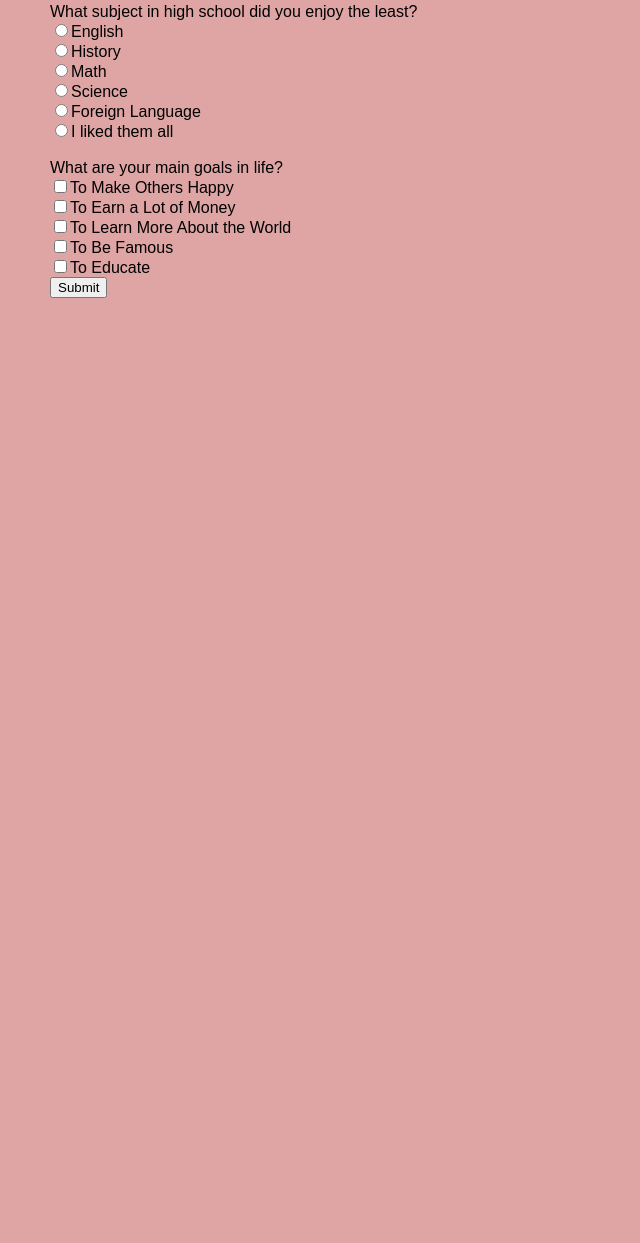
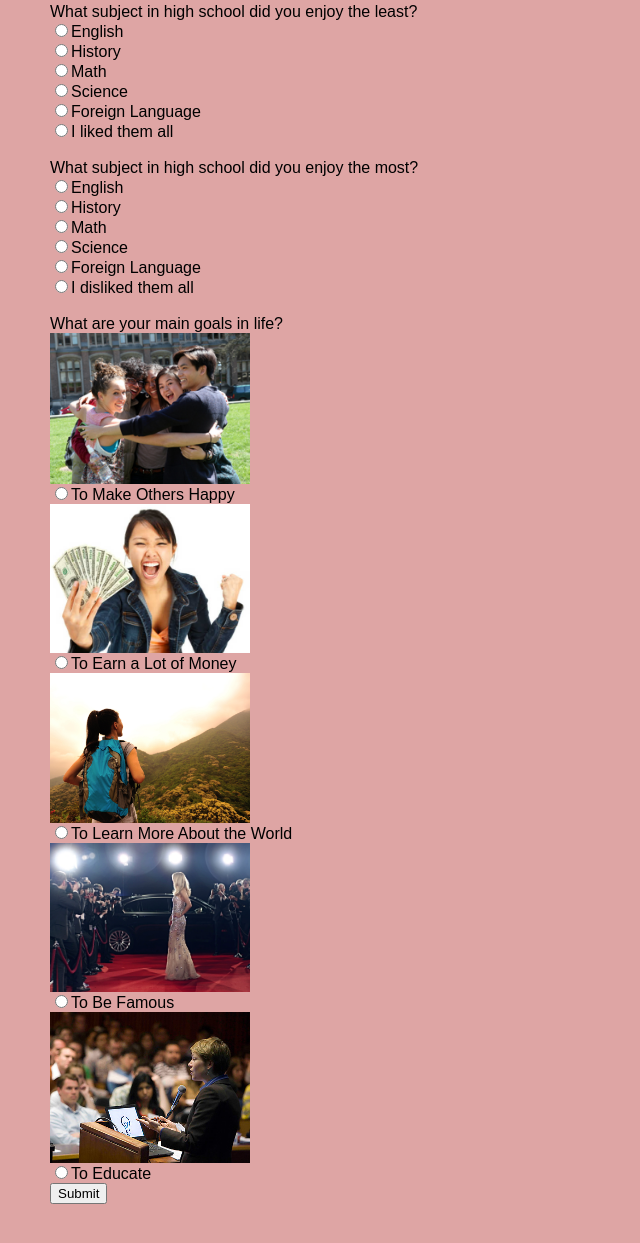
Before and after one commit to adflynn/GirlsWhoCodeCQY, a plain HTML site: page majorquiz.html in a window 1280 px wide. Shown: the part 477-1720 px from the top of the page, without its empty margins (0-640 px from the left). Before the commit the page ends 841 px from the top, so only its background shows below. Drawn offline with Linux system fonts and the light colour scheme.

Commit message:
add adriana & hema's work

```diff
--- a/majorquiz.html
+++ b/majorquiz.html
@@ -50,7 +50,6 @@
             <input type="radio" name="artistic" value="yes"> yes <br>
             <input type="radio" name="artistic" value="no"> no <br>
         </div>
-
         <br>
         <div class="question"> What subject in high school did you enjoy the least? <br>
             <input type="radio" name="leastfavsubject" value="English">English <br>
@@ -61,17 +60,27 @@
             <input type="radio" name="leastfavsubject" value="None">I liked them all<br>
         </div>
         <br>
+        <div class="question"> What subject in high school did you enjoy the most? <br>
+            <input type="radio" name="mostfavsubject" value="English">English <br>
+            <input type="radio" name="mostfavsubject" value="History">History <br>
+            <input type="radio" name="mostfavsubject" value="Math">Math <br>
+            <input type="radio" name="mostfavsubject" value="Science">Science<br>
+            <input type="radio" name="mostfavsubject" value="Language">Foreign Language<br>
+            <input type="radio" name="mostfavsubject" value="None">I disliked them all<br>
+        </div>
+        <br>
         <div class="question"> What are your main goals in life? <br>
-            <input type="checkbox" name="goal" value="Others">To Make Others Happy<br>
-            <input type="checkbox" name="goal" value="Money">To Earn a Lot of Money<br>
-            <input type="checkbox" name="goal" value="Learn">To Learn More About the World<br>
-            <input type="checkbox" name="goal" value="Famous">To Be Famous<br>
-            <input type="checkbox" name="goal" value="Educate">To Educate<br>
-
+          <img class="pic" src="./resources/others.png"/><br>
+            <input type="radio" name="goal" value="Others">To Make Others Happy<br>
+            <img class="pic" src="./resources/money.png"/><br>
+            <input type="radio" name="goal" value="Money">To Earn a Lot of Money<br>
+            <img class="pic" src="./resources/learn.png"/><br>
+            <input type="radio" name="goal" value="Learn">To Learn More About the World<br>
+            <img class="pic" src="./resources/famous.png"/><br>
+            <input type="radio" name="goal" value="Famous">To Be Famous<br>
+            <img class="pic" src="./resources/educate.png"/><br>
+            <input type="radio" name="goal" value="Educate">To Educate<br>
         </div>
-        <!-- TODO : add in more questions-->
-        <!-- think about using radio buttons, checkboxes, and drop down menus!-->
-        <!-- remember to give all responses a value & properly handle them in js ! -->
         <button onClick="submitMajorQuiz()">Submit</button>
     </form>
 </div>
```
